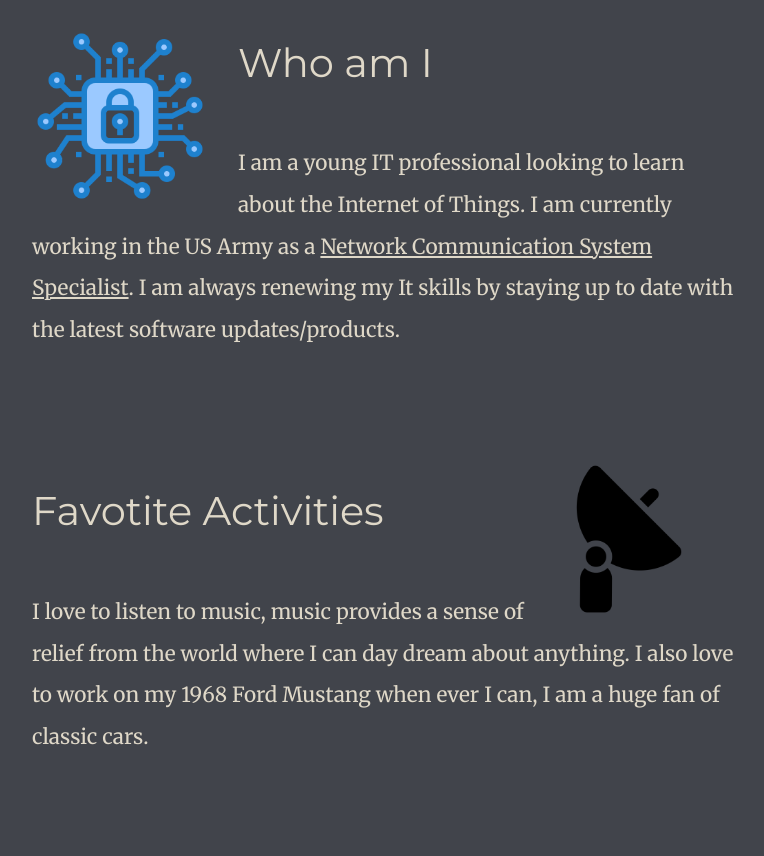
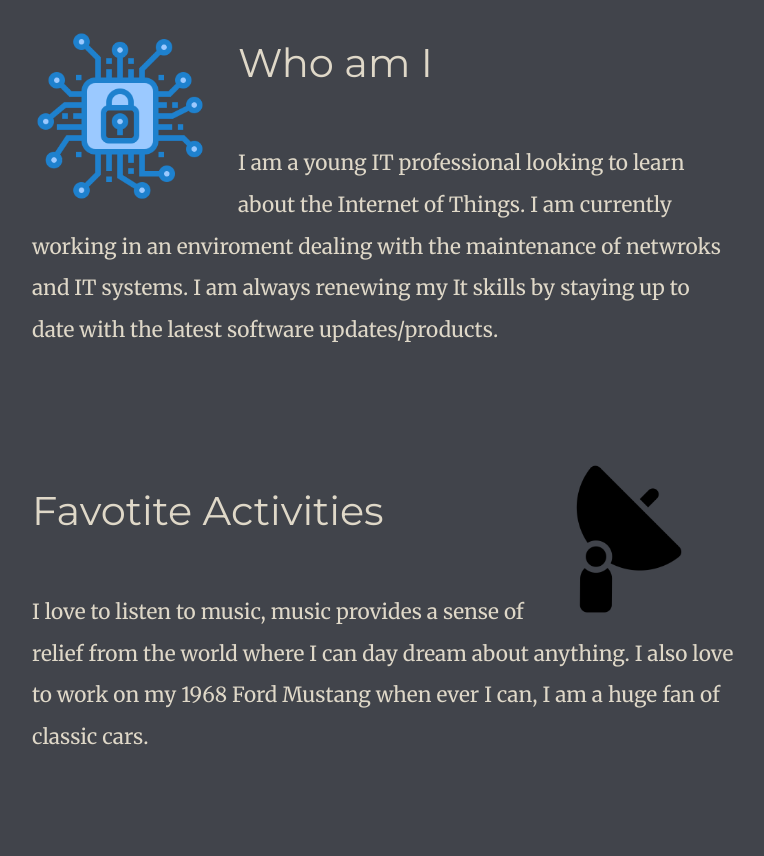
Before and after one commit to jucdelga/jucdelga_website, a plain HTML site: page index.html in a window 1280 px wide. Shown: the part 1293-2149 px from the top of the page, without its empty margins (256-1020 px from the left). Drawn offline with Linux system fonts and the light colour scheme.

Commit message:
Update index.html

```diff
--- a/index.html
+++ b/index.html
@@ -34,7 +34,7 @@
       <h2>Who am I</h2>
       <p>
           I am a young IT professional looking to learn about the Internet of Things.
-          I am currently working in the US Army as a <u>Network Communication System Specialist</u>.
+          I am currently working in an enviroment dealing with the maintenance of netwroks and IT systems.
           I am always renewing my It skills by staying up to date with the latest software updates/products.
       </p>
     </div>
```
